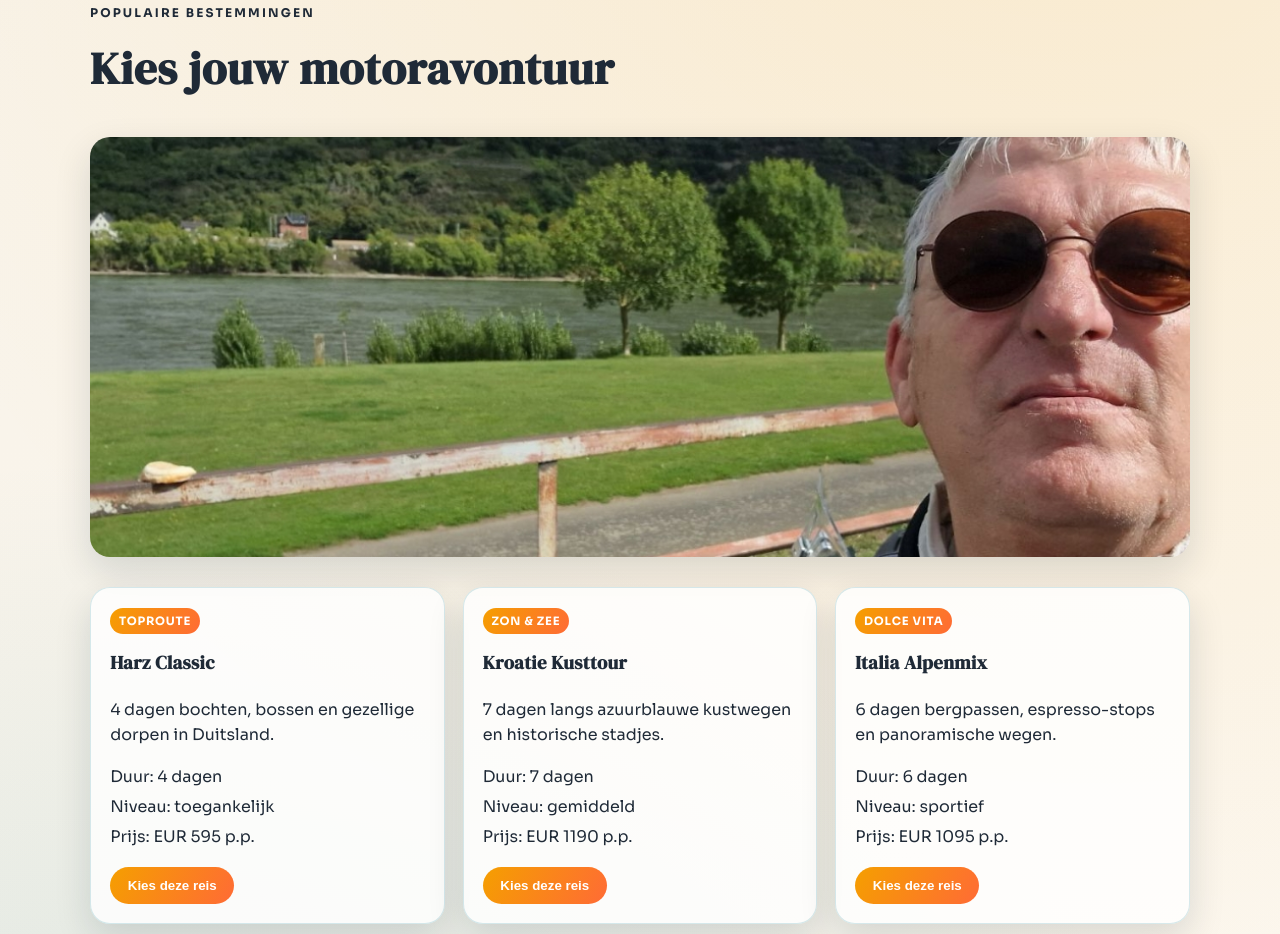
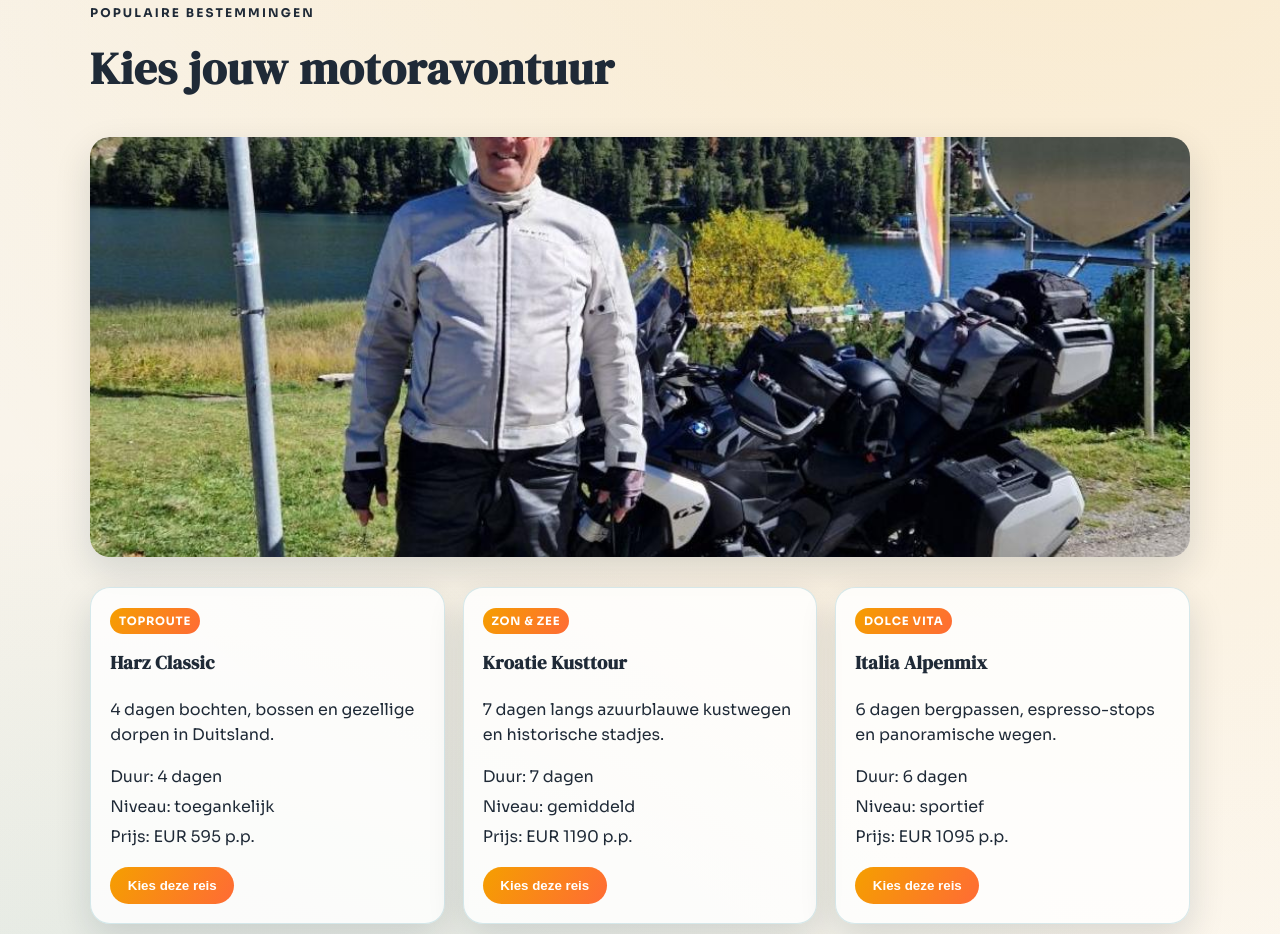
Before and after one commit to peterbosman68/jobsmotorreizen, a website: page index.html in a window 1280 px wide. Shown: the part 775-1709 px from the top of the page. Drawn offline with Linux system fonts and the light colour scheme; no server answers.

Commit message:
Vervang avontuurfoto op homepage

```diff
--- a/index.html
+++ b/index.html
@@ -43,7 +43,7 @@
         <p class="section-kicker">Populaire bestemmingen</p>
         <h2>Kies jouw motoravontuur</h2>
       </div>
-      <img class="section-photo reizen-photo" src="Images/1000087749.jpg" alt="Job onderweg tijdens een motorreis langs de rivier.">
+        <img class="section-photo reizen-photo" src="Images/kies-jouw-motoravontuur.jpg" alt="Job naast zijn motor aan een bergmeer tijdens een motorreis.">
       <div class="trip-grid">
         <article class="trip-card">
           <div class="trip-badge">Toproute</div>
--- a/styles.css
+++ b/styles.css
@@ -160,7 +160,7 @@ h3 {
 }
 
 .reizen-photo {
-  object-position: 84% 46%;
+  object-position: center 54%;
 }
 
 .trip-grid {
```
Also changed, not shown: Images/kies-jouw-motoravontuur.jpg (added).
